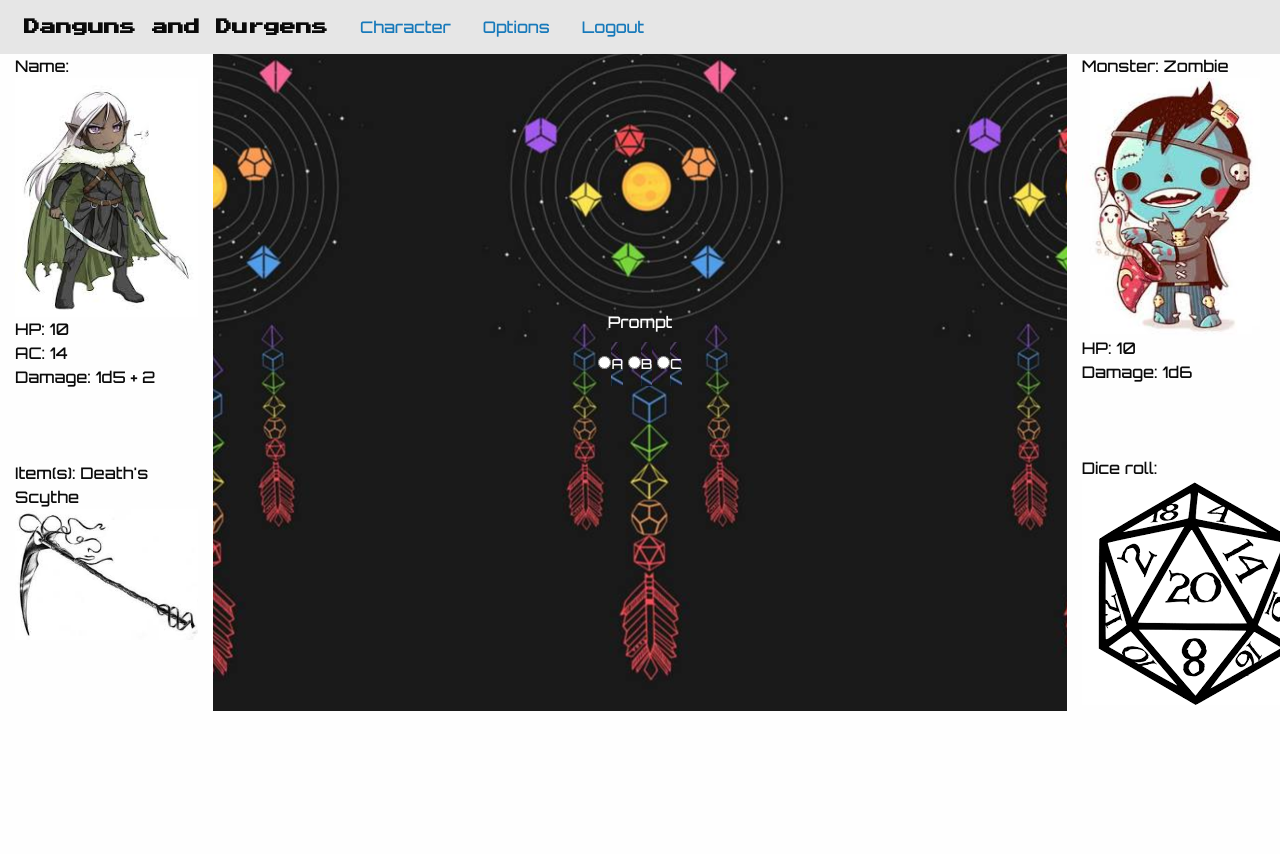
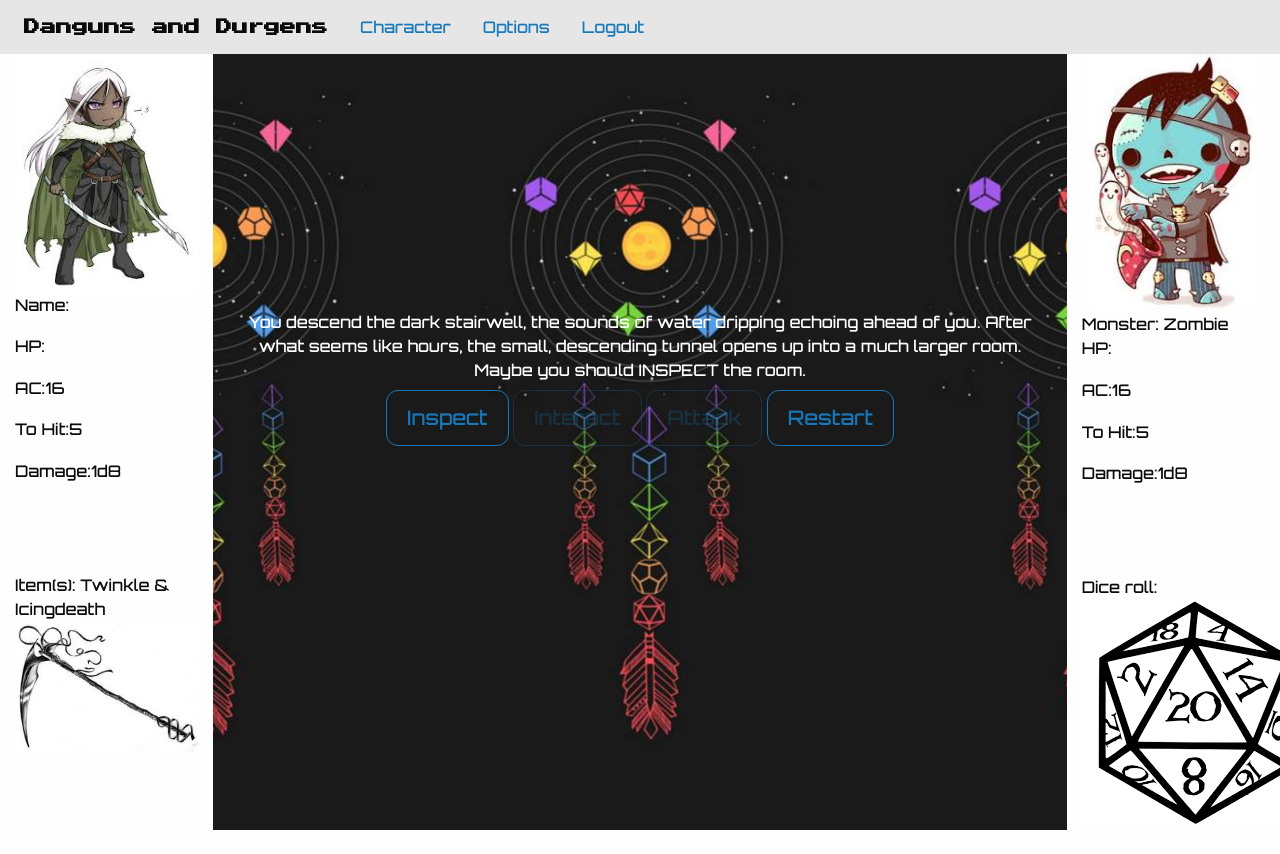
Before and after one commit to lglasser87/project2, a website: page public/start.html in a window 1280 px wide. Drawn offline with nearby package versions, Linux system fonts and the light colour scheme.

Commit message:
updating start.html

```diff
--- a/public/start.html
+++ b/public/start.html
@@ -1,5 +1,6 @@
 <!doctype html>
 <html class="no-js" lang="en">
+
 <head>
   <meta charset="utf-8" />
   <meta http-equiv="x-ua-compatible" content="ie=edge">
@@ -8,8 +9,9 @@
   <link href="stylesheets/style.css" rel="stylesheet">
   <link rel="stylesheet" href="stylesheets/foundation.css" />
   <link href="https://fonts.googleapis.com/css2?family=Press+Start+2P&display=swap" rel="stylesheet">
-    <link href="https://fonts.googleapis.com/css2?family=Orbitron:wght@500&family=Press+Start+2P&display=swap" rel="stylesheet">
-
+  <link href="https://fonts.googleapis.com/css2?family=Orbitron:wght@500&family=Press+Start+2P&display=swap"
+    rel="stylesheet">
+  <script src="https://cdnjs.cloudflare.com/ajax/libs/jquery/3.2.1/jquery.min.js"></script>
   <title>Danguns and Durgens</title>
   <style>
     .middle {
@@ -20,6 +22,9 @@
       text-align: center;
       margin: auto;
       padding: 20%;
+    }
+    .btn {
+      border-radius: 12px;
     }
   </style>
 </head>
@@ -44,18 +49,24 @@
         <!--Left side!-->
         <div class="cell medium-2 medium-cell-block-y stats orbitron">
           <!--Name-->
-                    <div id="character-name">Name: </div>
           <!--Avatar-->
           <img src="./img/orig-elf.png" alt="Avatar" id="avatar">
+          <div id="playerStats">
+            <!-- Name -->
+            <p>Name:<span id="playName"></span> </p>
             <!--HP-->
-                    <div id="char-hp">HP: 10</div>
+            <p>HP:<span id="playHp"></span></p>
             <!--AC-->
-                    <div id="ac">AC: 14</div>
+            <p>AC:<span id="playAc">16</span></p>
+            <!--To Hit-->
+            <p>To Hit:<span id="playToHit">5</span></p>
             <!--Damage-->
-                    <div id="char-damage">Damage: 1d5 + 2</div>
+            <p>Damage:<span id="playDamage">1d8</span></p>
+          </div>
+
           <br><br><br>
           <!--Item(s)-->
-                    <div class="item">Item(s): Death's Scythe</div>
+          <div class="item">Item(s): Twinkle & Icingdeath</div>
           <img src="./img/item.png" alt="item" id="item">
         </div>
 
@@ -63,20 +74,31 @@
         <div class="cell medium-8 medium-cell-block-y middle">
           <fieldset class="large-7 cell orbitron">
             <legend id="prompt">Prompt</legend>
-                    <input type="radio" name="option" value="A" class="option" id="optionA" required><label for="optionA" class="middle">A</label>
-                    <input type="radio" name="option" value="B" class="option" id="optionB"><label for="optionB" class="middle">B</label>
-                    <input type="radio" name="option" value="C" class="option" id="optionC"><label for="optionC" class="middle">C</label>
+              <div id="option-buttons" class="btn-grid">
+                <button type="button" class="btn button hollow large" id="inspect">Inspect</button>
+                <button type="button" class="btn button hollow large" id="interact" disabled>Interact</button>
+                <button type="button" class="btn button hollow large" id="attack" disabled>Attack</button>
+                <button type="button" class="btn button hollow large"
+                id="restart">Restart</button>
+              </div>
+              <p id="game-message"></p>
           </fieldset>
         </div>
 
         <!--Right side: monster stats & dice-->
         <div class="cell medium-2 medium-cell-block-y orbitron">
+          <img src="./img/monster.png" alt="Zombie" id="zombie">
           <div id="monster">Monster: Zombie</div>
-                    <img src="./img/monster.png" alt="Zombie" id="zombie">
+          <div id="monster-stats">
             <!--HP-->
-                    <div id="monster-hp">HP: 10</div>
+            <p>HP:<span id="monHp"></span></p>
+            <!--AC-->
+            <p>AC:<span id="monAc">16</span></p>
+            <!--To Hit-->
+            <p>To Hit:<span id="monToHit">5</span></p>
             <!--Damage-->
-                    <div id="monster-damage">Damage: 1d6</div>
+            <p>Damage:<span id="monDamage">1d8</span></p>
+          </div>
           <br><br><br>
           <!--Dice roll outcome from Liz's API!-->
           <div id="dice-outcome">Dice roll: </div>
@@ -86,18 +108,16 @@
       </div>
     </div>
   </div>
-
+  <!--
     <script src="js/vendor/jquery.js"></script>
     <script src="js/vendor/what-input.js"></script>
     <script src="js/vendor/foundation.min.js"></script>
     <script>
       $(document).foundation();
-    </script>
-      <script src="https://cdnjs.cloudflare.com/ajax/libs/jquery/3.2.1/jquery.min.js"></script>
+    </script> -->
+
+  <script type="text/javascript" src="js/foundation/foundation.js"></script>
   <script type="text/javascript" src="js/start.js"></script>
-      <!--also character.js to pull name (& other info?)-->
-      <script type="text/javascript" src="js/character.js"></script>
-      <script type="text/javascript" src="js/foundation/foundation.js"></script>
 
 </body>
 
```
Lines whose indentation alone changed are shown as unchanged.
